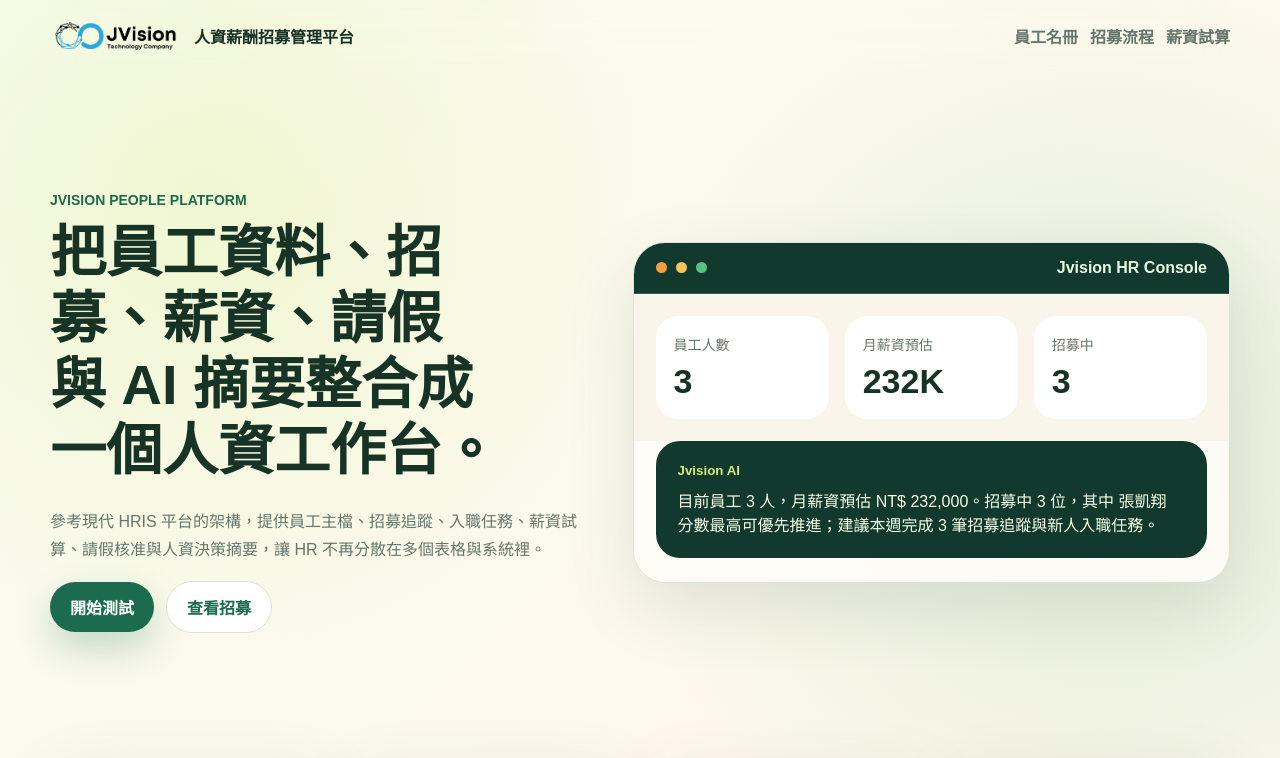
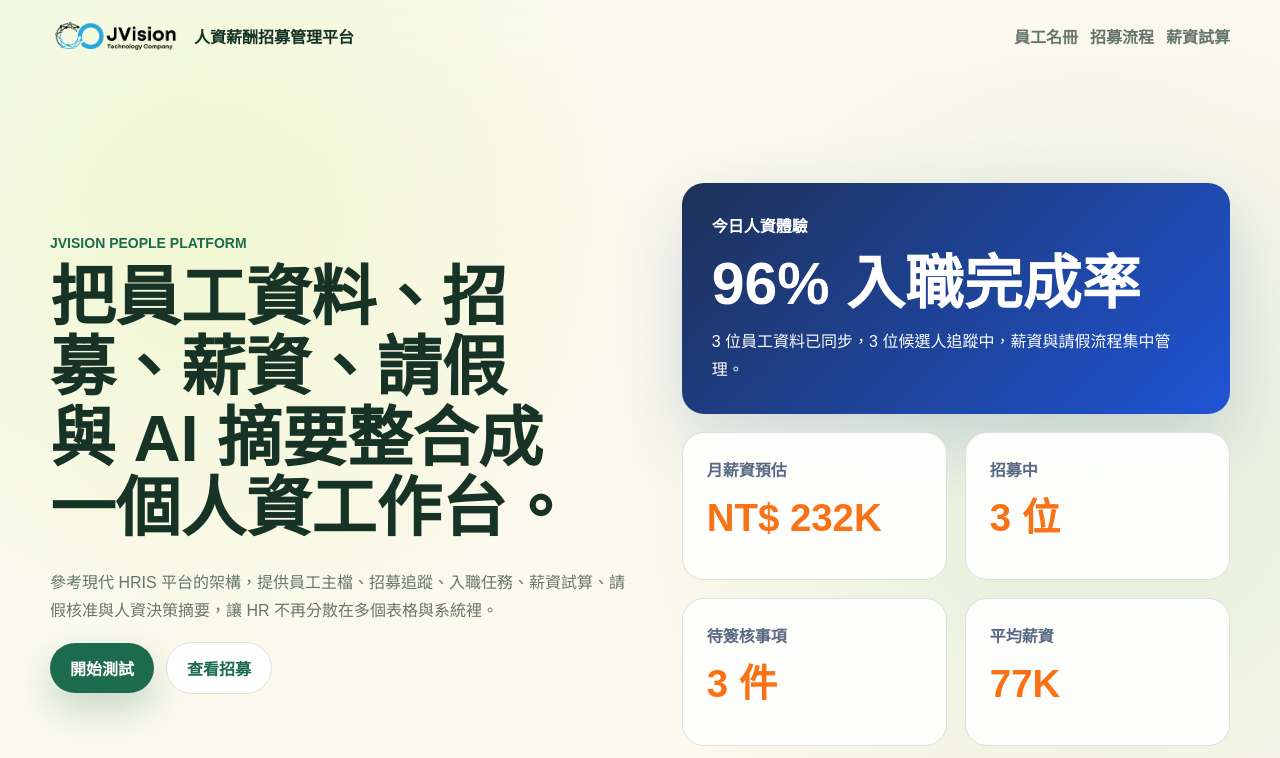
Before and after one commit to JVision-pj/jvision-hris, a Next.js app: page / in a window 1280 px wide. Shown: the top 758 px of the page. Built offline with nearby package versions, Linux system fonts and the light colour scheme.

Commit message:
Update HRIS hero metrics layout

```diff
--- a/src/app/globals.css
+++ b/src/app/globals.css
@@ -85,12 +85,12 @@
 }
 
 .hero {
-  min-height: 660px;
+  min-height: 760px;
   display: grid;
-  grid-template-columns: 0.95fr 1.05fr;
-  gap: 42px;
+  grid-template-columns: 1.05fr 1fr;
+  gap: 56px;
   align-items: center;
-  padding: 54px 0 34px;
+  padding: 96px 0 72px;
 }
 
 .eyebrow {
@@ -110,9 +110,9 @@
 }
 
 h1 {
-  max-width: 720px;
-  font-size: clamp(34px, 4.4vw, 56px);
-  line-height: 1.18;
+  max-width: 760px;
+  font-size: clamp(42px, 5.1vw, 76px);
+  line-height: 1.08;
   margin-bottom: 24px;
   text-wrap: balance;
 }
@@ -158,11 +158,76 @@
 }
 
 .console,
+.hero-stats,
 .panel,
 .feature-row article {
   border: 1px solid var(--line);
   background: rgba(255, 253, 247, 0.88);
   box-shadow: 0 24px 70px rgba(42, 67, 51, 0.12);
+}
+
+.hero-stats {
+  display: grid;
+  gap: 18px;
+  border: 0;
+  background: transparent;
+  box-shadow: none;
+}
+
+.stat-hero {
+  border-radius: 22px;
+  padding: 30px;
+  color: #fff;
+  background: linear-gradient(135deg, #1d3158 0%, #1f54d4 100%);
+  box-shadow: 0 24px 70px rgba(32, 72, 160, 0.18);
+}
+
+.stat-hero span,
+.stat-grid span {
+  display: block;
+  color: #596983;
+  font-weight: 800;
+  margin-bottom: 16px;
+}
+
+.stat-hero span {
+  color: #ffffff;
+  margin-bottom: 18px;
+}
+
+.stat-hero strong {
+  display: block;
+  font-size: clamp(42px, 4.6vw, 72px);
+  line-height: 1;
+  letter-spacing: 0;
+  margin-bottom: 14px;
+}
+
+.stat-hero p {
+  margin: 0;
+  color: #ffffff;
+  line-height: 1.75;
+}
+
+.stat-grid {
+  display: grid;
+  grid-template-columns: repeat(2, 1fr);
+  gap: 18px;
+}
+
+.stat-grid article {
+  min-height: 148px;
+  border: 1px solid var(--line);
+  border-radius: 22px;
+  background: rgba(255, 255, 255, 0.9);
+  padding: 24px;
+}
+
+.stat-grid strong {
+  display: block;
+  color: #f97316;
+  font-size: clamp(30px, 3vw, 42px);
+  line-height: 1.1;
 }
 
 .console {
--- a/src/app/page.tsx
+++ b/src/app/page.tsx
@@ -110,30 +110,29 @@
           </div>
         </div>
 
-        <div className="console" aria-label="Jvision HRIS Demo 工作台">
-          <div className="window-bar">
-            <span />
-            <span />
-            <span />
-            <strong>Jvision HR Console</strong>
-          </div>
-          <div className="metrics">
-            <article>
-              <span>員工人數</span>
-              <strong>{employees.length}</strong>
-            </article>
+        <div className="hero-stats" aria-label="Jvision HRIS Demo 人資指標">
+          <article className="stat-hero">
+            <span>今日人資體驗</span>
+            <strong>96% 入職完成率</strong>
+            <p>{employees.length} 位員工資料已同步，{candidates.length} 位候選人追蹤中，薪資與請假流程集中管理。</p>
+          </article>
+          <div className="stat-grid">
             <article>
               <span>月薪資預估</span>
-              <strong>{Math.round(totals.payroll / 1000)}K</strong>
+              <strong>NT$ {Math.round(totals.payroll / 1000)}K</strong>
             </article>
             <article>
               <span>招募中</span>
-              <strong>{candidates.length}</strong>
+              <strong>{candidates.length} 位</strong>
             </article>
-          </div>
-          <div className="ai-box">
-            <small>Jvision AI</small>
-            <p>{aiSummary}</p>
+            <article>
+              <span>待簽核事項</span>
+              <strong>{totals.openOffers} 件</strong>
+            </article>
+            <article>
+              <span>平均薪資</span>
+              <strong>{Math.round(totals.avgSalary / 1000)}K</strong>
+            </article>
           </div>
         </div>
       </section>
```
